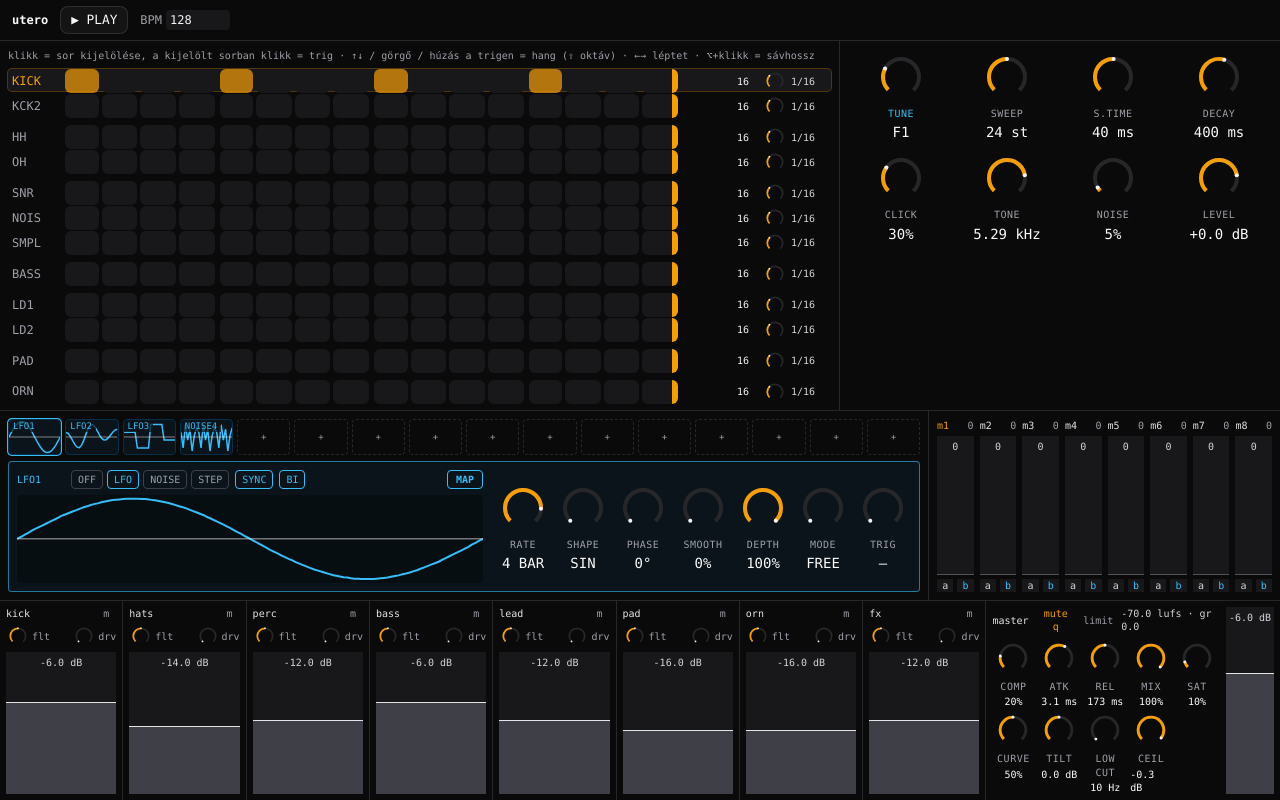
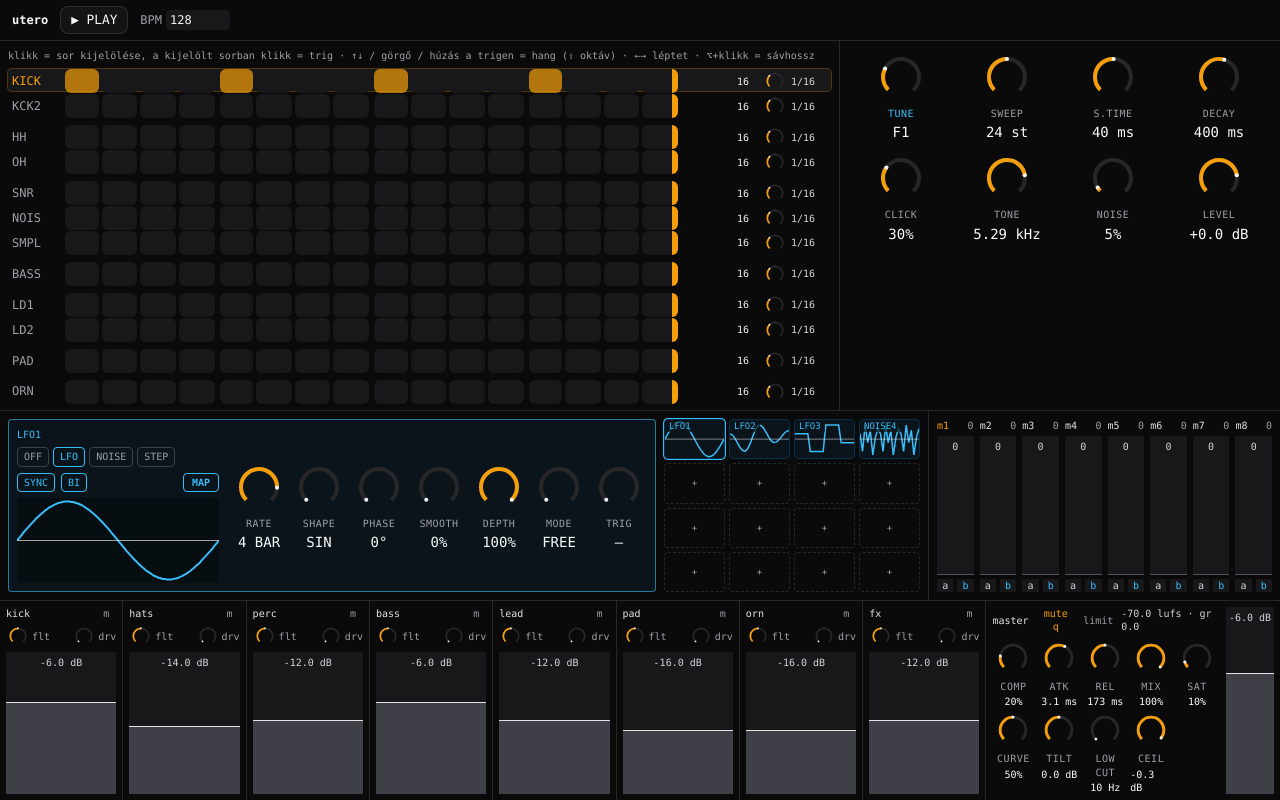
Before and after one commit to benjamin-rigo/utero, a React (Vite) app in the folder web/: page / in a window 1280 px wide. Built offline with nearby package versions, Linux system fonts and the light colour scheme.

Commit message:
feat(web): selected modulator page on the left, 4x4 slots on the right
Co-Authored-By: Claude Opus 5.5 <noreply@anthropic.com>

```diff
--- a/web/src/ui/ModStrip.tsx
+++ b/web/src/ui/ModStrip.tsx
@@ -50,8 +50,10 @@ export function ModStrip({ state, frame, store }: Props) {
   const live = (i: number) => (frame ? modOutputOf(frame, i) : 0)
   return (
     <div className="grid h-full min-h-0 grid-cols-[minmax(0,1fr)_minmax(0,22rem)] border-t border-zinc-800">
-      <section aria-label="Modulators" className="grid min-h-0 grid-rows-[auto_1fr] gap-1.5 p-2">
-        <div className="grid grid-cols-16 gap-1">
+      <section aria-label="Modulators" className="grid min-h-0 grid-cols-[minmax(0,1fr)_auto] gap-2 p-2">
+        <ModPage slot={slot} m={state.modulators[slot]} live={live(slot)} mapping={mapping}
+          tracks={state.tracks.map((t) => t.name)} store={store} />
+        <div className="grid min-h-0 w-64 grid-cols-4 grid-rows-4 gap-1">
           {state.modulators.map((m, i) => {
             const off = m.kind === 0
             const targets = state.routes.filter((r) => r?.src === i).length
@@ -72,7 +74,7 @@ export function ModStrip({ state, frame, store }: Props) {
                   e.dataTransfer.effectAllowed = 'link'
                 }}
                 className={[
-                  'relative flex h-9 min-w-0 overflow-hidden rounded border outline-none focus-visible:ring-2 focus-visible:ring-acc',
+                  'relative flex min-h-0 min-w-0 overflow-hidden rounded border outline-none focus-visible:ring-2 focus-visible:ring-acc',
                   off ? 'cursor-pointer items-center justify-center border-dashed border-zinc-800 text-[9px] text-zinc-400'
                     : 'cursor-grab border-sky-950 bg-[#0a141a]',
                   slot === i && !off ? (mapping ? 'ring-2 ring-mod' : 'ring-1 ring-mod') : '',
@@ -95,8 +97,6 @@ export function ModStrip({ state, frame, store }: Props) {
             )
           })}
         </div>
-        <ModPage slot={slot} m={state.modulators[slot]} live={live(slot)} mapping={mapping}
-          tracks={state.tracks.map((t) => t.name)} store={store} />
       </section>
       <MacroFaders state={state} store={store} />
     </div>
```
